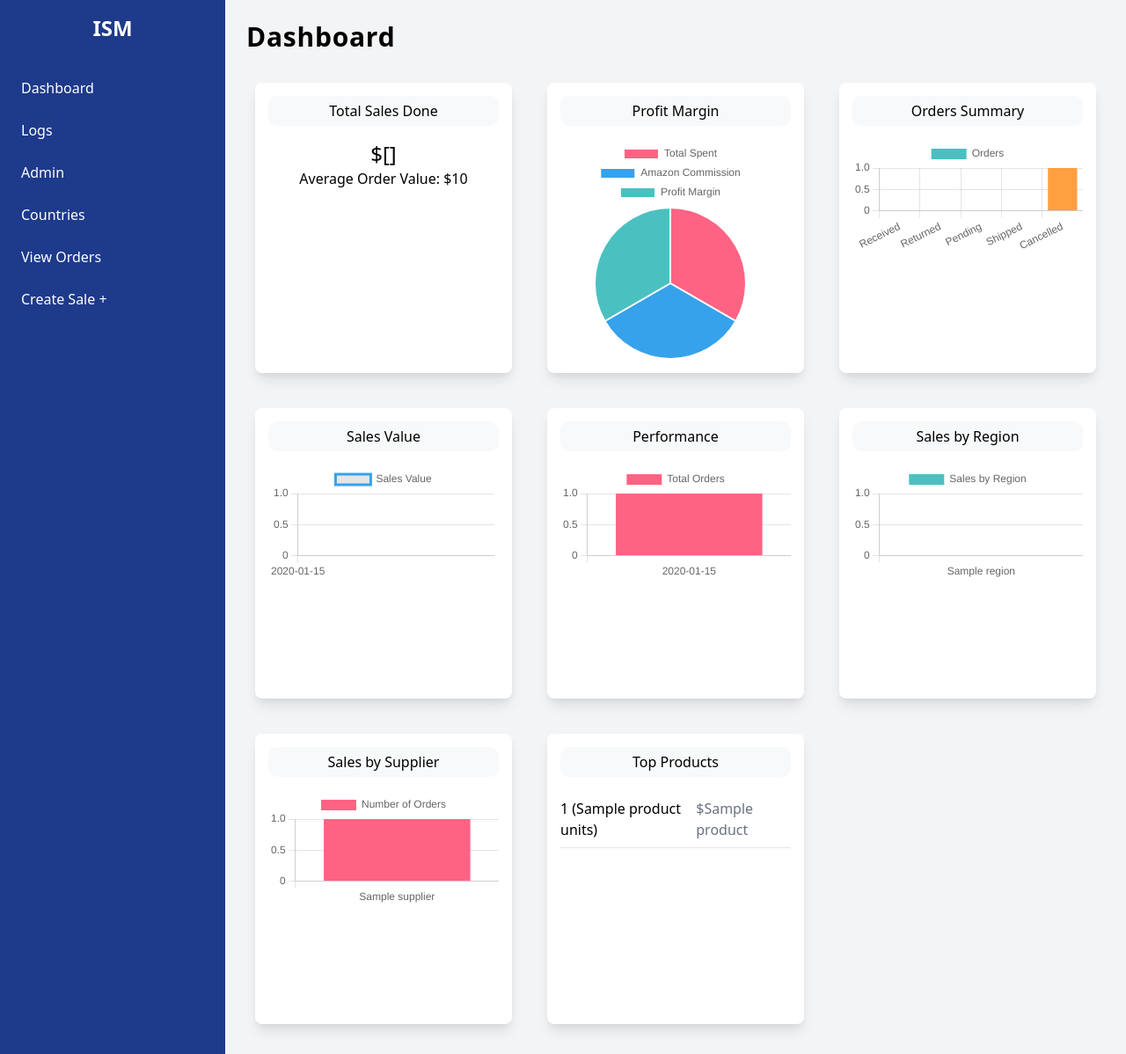
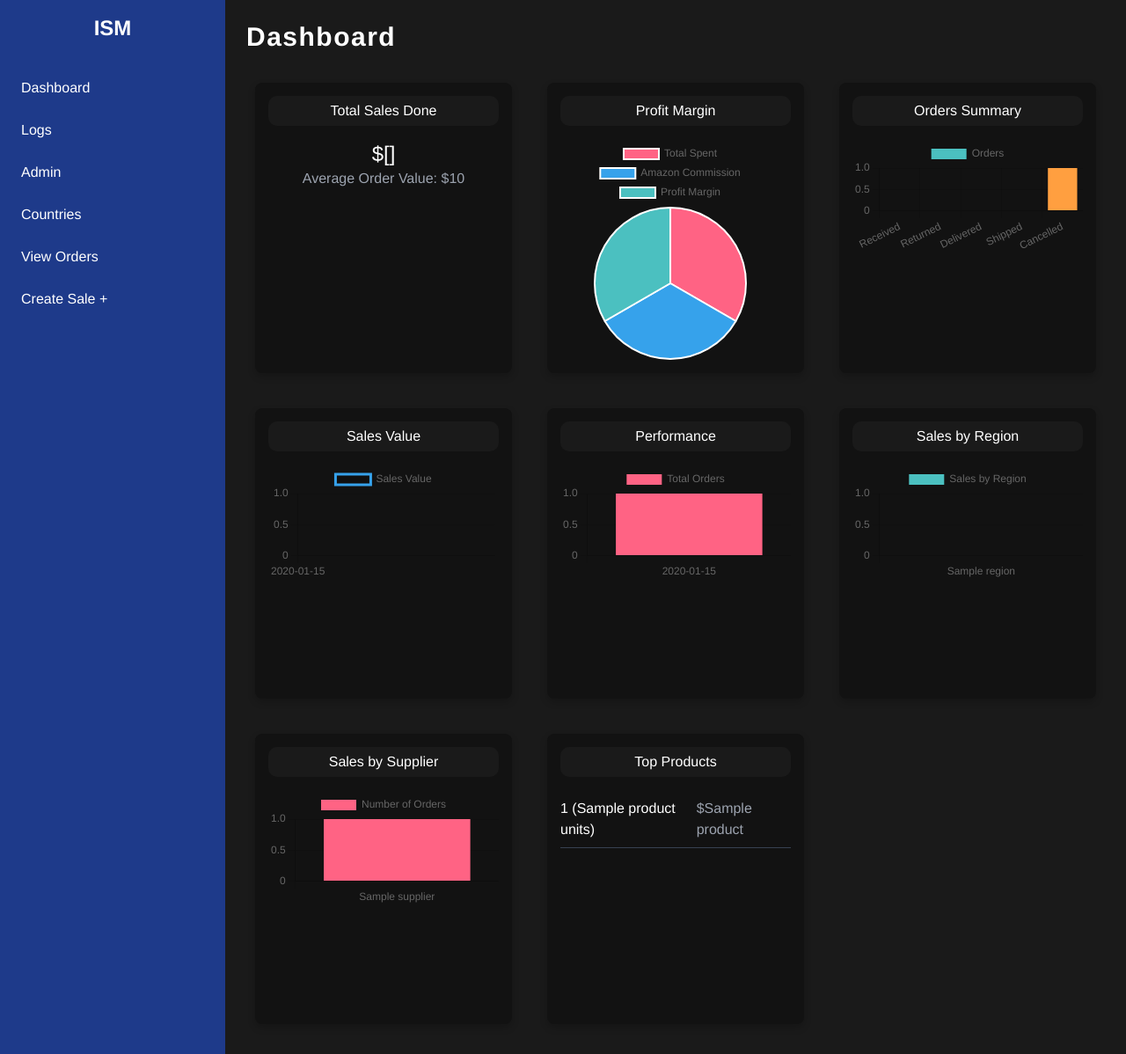
Before and after one commit to Alshahriah/Sales-App-Development, a FastAPI app: template templates/dashboard.html in a window 1280 px wide. Shown: the whole page at 88% size. Run offline with FastAPI, Linux system fonts and the light colour scheme; the template is opened without the code that fills it: most values are stand-ins (such as "Sample title", 1, 10 or a date in 2020); parts of the project's set-up code (start-up, migrations or seed data) failed here and were passed over.

Commit message:
Updated font and fixed Delivered

```diff
--- a/routers/dashboard.py
+++ b/routers/dashboard.py
@@ -24,7 +24,7 @@ async def dashboard(request: Request, db: Session = Depends(get_db)):
     # Order Summaries
     received_orders = db.query(Sale).filter(Sale.delivery_status == "Received").count()
     returned_orders = db.query(Sale).filter(Sale.delivery_status == "Returned").count()
-    pending_orders = db.query(Sale).filter(Sale.delivery_status == "Pending").count()
+    delivered_orders = db.query(Sale).filter(Sale.delivery_status == "Delivered").count()  # Change from "Pending" to "Delivered"
     shipped_orders = db.query(Sale).filter(Sale.delivery_status == "Shipped").count()
     cancelled_orders_count = db.query(Sale).filter(Sale.delivery_status == "Cancelled").count()
 
@@ -48,7 +48,7 @@ async def dashboard(request: Request, db: Session = Depends(get_db)):
         "total_amazon_commission": total_amazon_commission,
         "received_orders": received_orders,
         "returned_orders": returned_orders,
-        "pending_orders": pending_orders,
+        "delivered_orders": delivered_orders,  # Change from "Pending" to "Delivered"
         "shipped_orders": shipped_orders,
         "cancelled_orders_count": cancelled_orders_count,
         "sales_by_region": sales_by_region,
--- /dev/null
+++ b/static/css/dashboard.css
@@ -0,0 +1,154 @@
+/* Body and Container Styling */
+/* Use the default Bootstrap font family */
+body {
+    font-family: 'Helvetica Neue', Helvetica, Arial, sans-serif; /* Apply Bootstrap's default font */
+    background: #000000; /* AMOLED black */
+    color: #e0e0e0;
+    overflow-x: hidden;
+    margin: 0;
+}
+
+.container {
+    max-width: 1200px;
+    margin: 0 auto;
+    padding: 10px 20px;
+    display: flex;
+    flex-direction: column;
+    min-height: 100vh;
+}
+
+/* Header Styling */
+.header-container {
+    display: flex;
+    justify-content: space-between;
+    align-items: center;
+    padding: 10px 15px;
+    background: #1a1a1a; /* Darker purple */
+    border-radius: 8px;
+    margin-bottom: 15px;
+}
+
+.header-container h2 a {
+    color: #8a2be2; /* Vibrant purple */
+    text-decoration: none;
+}
+
+.header-container h2 a:hover {
+    text-decoration: underline;
+}
+
+/* Toggle Button Styling */
+.toggle-btn a, .toggle-btn button {
+    background: #8a2be2; /* Vibrant purple */
+    border: none;
+    color: white;
+    padding: 8px 15px;
+    margin: 0 5px;
+    border-radius: 20px;
+    cursor: pointer;
+    transition: background 0.3s;
+}
+
+.toggle-btn a:hover, .toggle-btn button:hover {
+    background: #5d3fd3; /* Slightly darker shade of the vibrant purple */
+}
+
+/* Card and Grid Layout */
+.card-title {
+    background-color: #1a1a1a; /* Darker purple */
+    color: white;
+    padding: 5px;
+    border-radius: 10px;
+    text-align: center;
+}
+
+.card {
+    background-color: #121212; /* Darker shade of black */
+    color: #e0e0e0;
+    margin: 10px;
+    padding: 15px;
+    border-radius: 8px;
+    box-shadow: 0 4px 8px rgba(0, 0, 0, 0.2); /* Subtle shadow */
+}
+
+.grid-container {
+    display: grid;
+    grid-template-columns: repeat(auto-fill, minmax(300px, 1fr));
+    gap: 20px;
+}
+
+.chart-container {
+    position: relative;
+    height: 250px; /* Adjusted height to fit more charts */
+    width: 100%;
+}
+
+/* Sidebar Styling */
+.w-64 {
+    width: 16rem;
+}
+
+.bg-blue-900 {
+    background-color: #1e3a8a;
+}
+
+.text-white {
+    color: #ffffff;
+}
+
+.block {
+    display: block;
+}
+
+.rounded {
+    border-radius: 0.375rem;
+}
+
+.hover\:bg-blue-800:hover {
+    background-color: #1c3879;
+}
+
+/* Utility Classes */
+.text-center {
+    text-align: center;
+}
+
+.text-gray-400 {
+    color: #9ca3af;
+}
+
+.text-gray-500 {
+    color: #6b7280;
+}
+
+.text-white {
+    color: #ffffff;
+}
+
+.text-2xl {
+    font-size: 1.5rem;
+}
+
+.text-3xl {
+    font-size: 1.875rem;
+}
+
+.font-bold {
+    font-weight: 700;
+}
+
+.tracking-wide {
+    letter-spacing: 0.05em;
+}
+
+.border-b {
+    border-bottom-width: 1px;
+}
+
+.border-gray-700 {
+    border-color: #374151;
+}
+
+.bg-gray-900 {
+    background-color: #1a1a1a; /* Darker shade for dashboard background */
+}
--- /dev/null
+++ b/static/js/dashboard.js
@@ -0,0 +1,161 @@
+// const totalBuyPrice = {{ total_buy_price }};
+// const totalAmazonCommission = {{ total_amazon_commission }};
+// const totalProfit = {{ total_profit }};
+
+// const receivedOrders = {{ received_orders }};
+// const returnedOrders = {{ returned_orders }};
+// const pendingOrders = {{ pending_orders }};
+// const shippedOrders = {{ shipped_orders }};
+// const cancelledOrdersCount = {{ cancelled_orders_count }};
+
+// const salesValueDates = [{% for date, value in sales_value %}'{{ date }}'{% if not loop.last %}, {% endif %}{% endfor %}];
+// const salesValueValues = [{% for date, value in sales_value %}{{ value }}{% if not loop.last %}, {% endif %}{% endfor %}];
+
+// const performanceDates = [{% for date, count in performance_orders %}'{{ date }}'{% if not loop.last %}, {% endif %}{% endfor %}];
+// const performanceCounts = [{% for date, count in performance_orders %}{{ count }}{% if not loop.last %}, {% endif %}{% endfor %}];
+
+// const salesByRegionLabels = [{% for region, value in sales_by_region %}'{{ region }}'{% if not loop.last %}, {% endif %}{% endfor %}];
+// const salesByRegionValues = [{% for region, value in sales_by_region %}{{ value }}{% if not loop.last %}, {% endif %}{% endfor %}];
+
+// const salesBySupplierLabels = [{% for supplier, count in sales_by_supplier %}'{{ supplier }}'{% if not loop.last %}, {% endif %}{% endfor %}];
+// const salesBySupplierCounts = [{% for supplier, count in sales_by_supplier %}{{ count }}{% if not loop.last %}, {% endif %}{% endfor %}];
+
+document.addEventListener('DOMContentLoaded', function() {
+    const profitMarginData = {
+        labels: ['Total Spent', 'Amazon Commission', 'Profit Margin'],
+        datasets: [{
+            label: 'Profit Breakdown',
+            data: [
+                totalBuyPrice,
+                totalAmazonCommission,
+                totalProfit
+            ],
+            backgroundColor: ['#FF6384', '#36A2EB', '#4BC0C0'],
+            hoverBackgroundColor: ['#FF6384', '#36A2EB', '#4BC0C0']
+        }]
+    };
+
+    const ordersSummaryData = {
+        labels: ['Received', 'Returned', 'Delivered', 'Shipped', 'Cancelled'],
+        datasets: [{
+            label: 'Orders',
+            data: [
+                receivedOrders,
+                returnedOrders,
+                deliveredOrders,
+                shippedOrders,
+                cancelledOrdersCount
+            ],
+            backgroundColor: ['#4BC0C0', '#FF6384', '#FFCE56', '#36A2EB', '#FF9F40'],
+            hoverBackgroundColor: ['#4BC0C0', '#FF6384', '#FFCE56', '#36A2EB', '#FF9F40']
+        }]
+    };
+
+    const salesValueData = {
+        labels: salesValueDates,
+        datasets: [{
+            label: 'Sales Value',
+            data: salesValueValues,
+            borderColor: '#36A2EB',
+            fill: false
+        }]
+    };
+
+    const performanceData = {
+        labels: performanceDates,
+        datasets: [{
+            label: 'Total Orders',
+            data: performanceCounts,
+            backgroundColor: '#FF6384',
+            hoverBackgroundColor: '#FF6384'
+        }]
+    };
+
+    const salesByRegionData = {
+        labels: salesByRegionLabels,
+        datasets: [{
+            label: 'Sales by Region',
+            data: salesByRegionValues,
+            backgroundColor: ['#4BC0C0', '#FF6384', '#FFCE56', '#36A2EB'],
+            hoverBackgroundColor: ['#4BC0C0', '#FF6384', '#FFCE56', '#36A2EB']
+        }]
+    };
+
+    const salesBySupplierData = {
+        labels: salesBySupplierLabels,
+        datasets: [{
+            label: 'Number of Orders',
+            data: salesBySupplierCounts,
+            backgroundColor: ['#FF6384', '#36A2EB', '#FFCE56', '#4BC0C0'],
+            hoverBackgroundColor: ['#FF6384', '#36A2EB', '#FFCE56', '#4BC0C0']
+        }]
+    };
+
+    new Chart(document.getElementById('profitMarginChart'), {
+        type: 'pie',
+        data: profitMarginData
+    });
+
+    new Chart(document.getElementById('ordersSummaryChart'), {
+        type: 'bar',
+        data: ordersSummaryData
+    });
+
+    new Chart(document.getElementById('salesValueChart'), {
+        type: 'line',
+        data: salesValueData
+    });
+
+    new Chart(document.getElementById('performanceChart'), {
+        type: 'bar',
+        data: performanceData
+    });
+
+    new Chart(document.getElementById('salesByRegionChart'), {
+        type: 'bar',
+        data: salesByRegionData
+    });
+
+    new Chart(document.getElementById('salesBySupplierChart'), {
+        type: 'bar',
+        data: salesBySupplierData
+    });
+
+    let currency = 'USD';
+    let exchangeRate;
+
+    async function fetchExchangeRate() {
+        const response = await fetch('https://api.exchangerate-api.com/v4/latest/USD');
+        const data = await response.json();
+        exchangeRate = data.rates.INR;
+    }
+
+    function formatCurrency(value, targetCurrency) {
+        value = parseFloat(value.replace(/[^\d.-]/g, '')); // Remove any existing currency symbols
+        if (targetCurrency === 'USD') {
+            return '$' + value.toFixed(2);
+        } else {
+            return '₹' + (value * exchangeRate).toFixed(2);
+        }
+    }
+
+    async function toggleCurrency() {
+        if (!exchangeRate) await fetchExchangeRate();
+        const salePrices = document.querySelectorAll('.sale-price');
+        const buyPrices = document.querySelectorAll('.buy-price a');
+        const commissionValues = document.querySelectorAll('.commission-value');
+
+        if (currency === 'USD') {
+            salePrices.forEach(price => price.innerHTML = formatCurrency(price.getAttribute('data-usd'), 'INR'));
+            buyPrices.forEach(price => price.innerHTML = formatCurrency(price.parentElement.getAttribute('data-usd'), 'INR'));
+            commissionValues.forEach(value => value.innerHTML = formatCurrency(value.getAttribute('data-usd'), 'INR'));
+            currency = 'INR';
+        } else {
+            salePrices.forEach(price => price.innerHTML = formatCurrency(price.getAttribute('data-usd'), 'USD'));
+            buyPrices.forEach(price => price.innerHTML = formatCurrency(price.parentElement.getAttribute('data-usd'), 'USD'));
+            commissionValues.forEach(value => value.innerHTML = formatCurrency(value.getAttribute('data-usd'), 'USD'));
+            currency = 'USD';
+        }
+    }
+    fetchExchangeRate();
+});
--- a/templates/admin.html
+++ b/templates/admin.html
@@ -5,7 +5,7 @@
     <meta name="viewport" content="width=device-width, initial-scale=1.0">
     <title>ISM Admin - All Orders</title>
     <link href="https://fonts.googleapis.com/css2?family=Roboto:wght@400;700&display=swap" rel="stylesheet">
-    <link rel="stylesheet" href="/static/admin.css">
+    <link rel="stylesheet" href="/static/css/admin.css">
     <link rel="stylesheet" href="https://cdnjs.cloudflare.com/ajax/libs/font-awesome/5.15.3/css/all.min.css">
 </head>
 <body>
@@ -107,6 +107,6 @@
             </ul>
         </nav>
     </div>
-    <script src="/static/admin.js"></script>
+    <script src="/static/js/admin.js"></script>
 </body>
 </html>
--- a/templates/dashboard.html
+++ b/templates/dashboard.html
@@ -5,31 +5,9 @@
     <meta name="viewport" content="width=device-width, initial-scale=1.0">
     <title>Sales Dashboard</title>
     <link href="https://cdn.jsdelivr.net/npm/tailwindcss@2.2.19/dist/tailwind.min.css" rel="stylesheet">
-    <link href="https://fonts.googleapis.com/css2?family=Roboto+Mono:wght@400;700&display=swap" rel="stylesheet">
-    <style>
-        .chart-container {
-            position: relative;
-            height: 250px; /* Adjusted height to fit more charts */
-            width: 100%;
-        }
-        .card-title {
-            background-color: #f8f9fa;
-            padding: 5px;
-            border-radius: 10px;
-            text-align: center;
-        }
-        .card {
-            margin: 10px; /* Adjusted margin for better alignment */
-            padding: 15px;
-        }
-        .grid-container {
-            display: grid;
-            grid-template-columns: repeat(auto-fill, minmax(300px, 1fr));
-            gap: 20px; /* Adjusted gap for better alignment */
-        }
-    </style>
+    <link rel="stylesheet" href="/static/css/dashboard.css"> <!-- External CSS -->
 </head>
-<body class="bg-gray-100 font-roboto">
+<body class="bg-gray-900">
     <div class="flex min-h-screen">
         <!-- Sidebar -->
         <div class="w-64 bg-blue-900 text-white flex flex-col">
@@ -50,20 +28,20 @@
         <div class="flex-1 p-6 overflow-auto">
             <!-- Header -->
             <div class="flex justify-between items-center pb-6">
-                <h1 class="text-3xl font-bold tracking-wide">Dashboard</h1>
+                <h1 class="text-3xl font-bold tracking-wide text-white">Dashboard</h1>
             </div>
 
             <!-- Key Metrics and Charts -->
             <div class="grid-container">
                 <!-- Total Sales Done -->
-                <div class="bg-white p-4 rounded-lg shadow-lg card">
+                <div class="card">
                     <h5 class="card-title">Total Sales Done</h5>
-                    <h2 class="text-2xl text-center mt-4">${{ total_sales }}</h2>
-                    <p class="text-center">Average Order Value: ${{ average_sales }}</p>
+                    <h2 class="text-2xl text-center mt-4 text-white">${{ total_sales }}</h2>
+                    <p class="text-center text-gray-400">Average Order Value: ${{ average_sales }}</p>
                 </div>
 
                 <!-- Profit Margin -->
-                <div class="bg-white p-4 rounded-lg shadow-lg card">
+                <div class="card">
                     <h5 class="card-title">Profit Margin</h5>
                     <div class="chart-container mt-4">
                         <canvas id="profitMarginChart"></canvas>
@@ -71,7 +49,7 @@
                 </div>
 
                 <!-- Orders Summary -->
-                <div class="bg-white p-4 rounded-lg shadow-lg card">
+                <div class="card">
                     <h5 class="card-title">Orders Summary</h5>
                     <div class="chart-container mt-4">
                         <canvas id="ordersSummaryChart"></canvas>
@@ -79,7 +57,7 @@
                 </div>
 
                 <!-- Sales Value Chart -->
-                <div class="bg-white p-4 rounded-lg shadow-lg card">
+                <div class="card">
                     <h5 class="card-title">Sales Value</h5>
                     <div class="chart-container mt-4">
                         <canvas id="salesValueChart"></canvas>
@@ -87,7 +65,7 @@
                 </div>
 
                 <!-- Performance Chart -->
-                <div class="bg-white p-4 rounded-lg shadow-lg card">
+                <div class="card">
                     <h5 class="card-title">Performance</h5>
                     <div class="chart-container mt-4">
                         <canvas id="performanceChart"></canvas>
@@ -95,7 +73,7 @@
                 </div>
 
                 <!-- Sales by Region -->
-                <div class="bg-white p-4 rounded-lg shadow-lg card">
+                <div class="card">
                     <h5 class="card-title">Sales by Region</h5>
                     <div class="chart-container mt-4">
                         <canvas id="salesByRegionChart"></canvas>
@@ -103,7 +81,7 @@
                 </div>
 
                 <!-- Sales by Supplier -->
-                <div class="bg-white p-4 rounded-lg shadow-lg card">
+                <div class="card">
                     <h5 class="card-title">Sales by Supplier</h5>
                     <div class="chart-container mt-4">
                         <canvas id="salesBySupplierChart"></canvas>
@@ -111,13 +89,13 @@
                 </div>
 
                 <!-- Top Products -->
-                <div class="bg-white p-4 rounded-lg shadow-lg card">
+                <div class="card">
                     <h5 class="card-title">Top Products</h5>
                     <ul class="mt-4">
                         {% for product in top_products %}
-                        <li class="flex justify-between py-2 border-b">
-                            <span>{{ product[0] }} ({{ product[2] }} units)</span>
-                            <span class="text-gray-500">${{ product[1] }}</span>
+                        <li class="flex justify-between py-2 border-b border-gray-700">
+                            <span class="text-white">{{ product[0] }} ({{ product[2] }} units)</span>
+                            <span class="text-gray-400">${{ product[1] }}</span>
                         </li>
                         {% endfor %}
                     </ul>
@@ -125,139 +103,30 @@
             </div>
         </div>
     </div>
+    <script>
+        const totalBuyPrice = {{ total_buy_price }};
+        const totalAmazonCommission = {{ total_amazon_commission }};
+        const totalProfit = {{ total_profit }};
+
+        const receivedOrders = {{ received_orders }};
+        const returnedOrders = {{ returned_orders }};
+        const deliveredOrders = {{ delivered_orders }};  // Updated to "Delivered"
+        const shippedOrders = {{ shipped_orders }};
+        const cancelledOrdersCount = {{ cancelled_orders_count }};
+
+        const salesValueDates = [{% for date, value in sales_value %}'{{ date }}'{% if not loop.last %}, {% endif %}{% endfor %}];
+        const salesValueValues = [{% for date, value in sales_value %}{{ value }}{% if not loop.last %}, {% endif %}{% endfor %}];
+
+        const performanceDates = [{% for date, count in performance_orders %}'{{ date }}'{% if not loop.last %}, {% endif %}{% endfor %}];
+        const performanceCounts = [{% for date, count in performance_orders %}{{ count }}{% if not loop.last %}, {% endif %}{% endfor %}];
+
+        const salesByRegionLabels = [{% for region, value in sales_by_region %}'{{ region }}'{% if not loop.last %}, {% endif %}{% endfor %}];
+        const salesByRegionValues = [{% for region, value in sales_by_region %}{{ value }}{% if not loop.last %}, {% endif %}{% endfor %}];
+
+        const salesBySupplierLabels = [{% for supplier, count in sales_by_supplier %}'{{ supplier }}'{% if not loop.last %}, {% endif %}{% endfor %}];
+        const salesBySupplierCounts = [{% for supplier, count in sales_by_supplier %}{{ count }}{% if not loop.last %}, {% endif %}{% endfor %}];
+    </script>
     <script src="https://cdn.jsdelivr.net/npm/chart.js"></script>
-    <script>
-        const profitMarginData = {
-            labels: ['Total Spent', 'Amazon Commission', 'Profit Margin'],
-            datasets: [{
-                label: 'Profit Breakdown',
-                data: [
-                    {{ total_buy_price }},
-                    {{ total_amazon_commission }},
-                    {{ total_profit }}
-                ],
-                backgroundColor: ['#FF6384', '#36A2EB', '#4BC0C0'],
-                hoverBackgroundColor: ['#FF6384', '#36A2EB', '#4BC0C0']
-            }]
-        };
-
-        const ordersSummaryData = {
-            labels: ['Received', 'Returned', 'Pending', 'Shipped', 'Cancelled'],
-            datasets: [{
-                label: 'Orders',
-                data: [{{ received_orders }}, {{ returned_orders }}, {{ pending_orders }}, {{ shipped_orders }}, {{ cancelled_orders_count }}],
-                backgroundColor: ['#4BC0C0', '#FF6384', '#FFCE56', '#36A2EB', '#FF9F40'],
-                hoverBackgroundColor: ['#4BC0C0', '#FF6384', '#FFCE56', '#36A2EB', '#FF9F40']
-            }]
-        };
-
-        const salesValueData = {
-            labels: [{% for date, value in sales_value %}'{{ date }}'{% if not loop.last %}, {% endif %}{% endfor %}],
-            datasets: [{
-                label: 'Sales Value',
-                data: [{% for date, value in sales_value %}{{ value }}{% if not loop.last %}, {% endif %}{% endfor %}],
-                borderColor: '#36A2EB',
-                fill: false
-            }]
-        };
-
-        const performanceData = {
-            labels: [{% for date, count in performance_orders %}'{{ date }}'{% if not loop.last %}, {% endif %}{% endfor %}],
-            datasets: [{
-                label: 'Total Orders',
-                data: [{% for date, count in performance_orders %}{{ count }}{% if not loop.last %}, {% endif %}{% endfor %}],
-                backgroundColor: '#FF6384',
-                hoverBackgroundColor: '#FF6384'
-            }]
-        };
-
-        const salesByRegionData = {
-            labels: [{% for region, value in sales_by_region %}'{{ region }}'{% if not loop.last %}, {% endif %}{% endfor %}],
-            datasets: [{
-                label: 'Sales by Region',
-                data: [{% for region, value in sales_by_region %}{{ value }}{% if not loop.last %}, {% endif %}{% endfor %}],
-                backgroundColor: ['#4BC0C0', '#FF6384', '#FFCE56', '#36A2EB'],
-                hoverBackgroundColor: ['#4BC0C0', '#FF6384', '#FFCE56', '#36A2EB']
-            }]
-        };
-
-        const salesBySupplierData = {
-            labels: [{% for supplier, count in sales_by_supplier %}'{{ supplier }}'{% if not loop.last %}, {% endif %}{% endfor %}],
-            datasets: [{
-                label: 'Number of Orders',
-                data: [{% for supplier, count in sales_by_supplier %}{{ count }}{% if not loop.last %}, {% endif %}{% endfor %}],
-                backgroundColor: ['#FF6384', '#36A2EB', '#FFCE56', '#4BC0C0'],
-                hoverBackgroundColor: ['#FF6384', '#36A2EB', '#FFCE56', '#4BC0C0']
-            }]
-        };
-
-        new Chart(document.getElementById('profitMarginChart'), {
-            type: 'pie',
-            data: profitMarginData
-        });
-
-        new Chart(document.getElementById('ordersSummaryChart'), {
-            type: 'bar',
-            data: ordersSummaryData
-        });
-
-        new Chart(document.getElementById('salesValueChart'), {
-            type: 'line',
-            data: salesValueData
-        });
-
-        new Chart(document.getElementById('performanceChart'), {
-            type: 'bar',
-            data: performanceData
-        });
-
-        new Chart(document.getElementById('salesByRegionChart'), {
-            type: 'bar',
-            data: salesByRegionData
-        });
-
-        new Chart(document.getElementById('salesBySupplierChart'), {
-            type: 'bar',
-            data: salesBySupplierData
-        });
-
-        let currency = 'USD';
-        let exchangeRate;
-
-        async function fetchExchangeRate() {
-            const response = await fetch('https://api.exchangerate-api.com/v4/latest/USD');
-            const data = await response.json();
-            exchangeRate = data.rates.INR;
-        }
-
-        function formatCurrency(value, targetCurrency) {
-            value = parseFloat(value.replace(/[^\d.-]/g, '')); // Remove any existing currency symbols
-            if (targetCurrency === 'USD') {
-                return '$' + value.toFixed(2);
-            } else {
-                return '₹' + (value * exchangeRate).toFixed(2);
-            }
-        }
-
-        async function toggleCurrency() {
-            if (!exchangeRate) await fetchExchangeRate();
-            const salePrices = document.querySelectorAll('.sale-price');
-            const buyPrices = document.querySelectorAll('.buy-price a');
-            const commissionValues = document.querySelectorAll('.commission-value');
-
-            if (currency === 'USD') {
-                salePrices.forEach(price => price.innerHTML = formatCurrency(price.getAttribute('data-usd'), 'INR'));
-                buyPrices.forEach(price => price.innerHTML = formatCurrency(price.parentElement.getAttribute('data-usd'), 'INR'));
-                commissionValues.forEach(value => value.innerHTML = formatCurrency(value.getAttribute('data-usd'), 'INR'));
-                currency = 'INR';
-            } else {
-                salePrices.forEach(price => price.innerHTML = formatCurrency(price.getAttribute('data-usd'), 'USD'));
-                buyPrices.forEach(price => price.innerHTML = formatCurrency(price.parentElement.getAttribute('data-usd'), 'USD'));
-                commissionValues.forEach(value => value.innerHTML = formatCurrency(value.getAttribute('data-usd'), 'USD'));
-                currency = 'USD';
-            }
-        }
-        document.addEventListener('DOMContentLoaded', fetchExchangeRate);
-    </script>
+    <script src="/static/js/dashboard.js"></script>
 </body>
 </html>
```
Also changed, not shown: script.py (+43 -39 lines), static/css/admin.css (renamed from static/admin.css), static/index.js (deleted), static/js/admin.js (renamed from static/admin.js).
